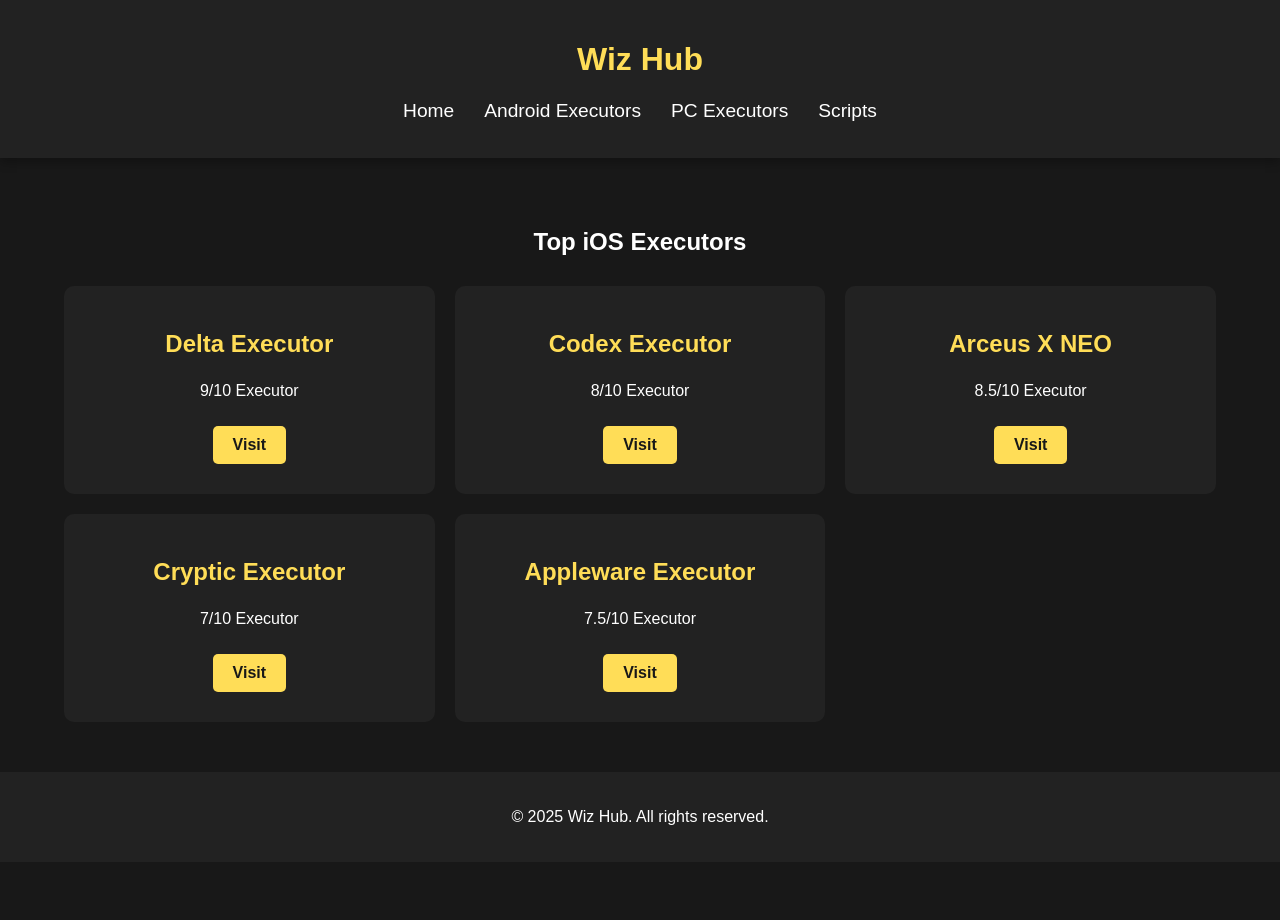
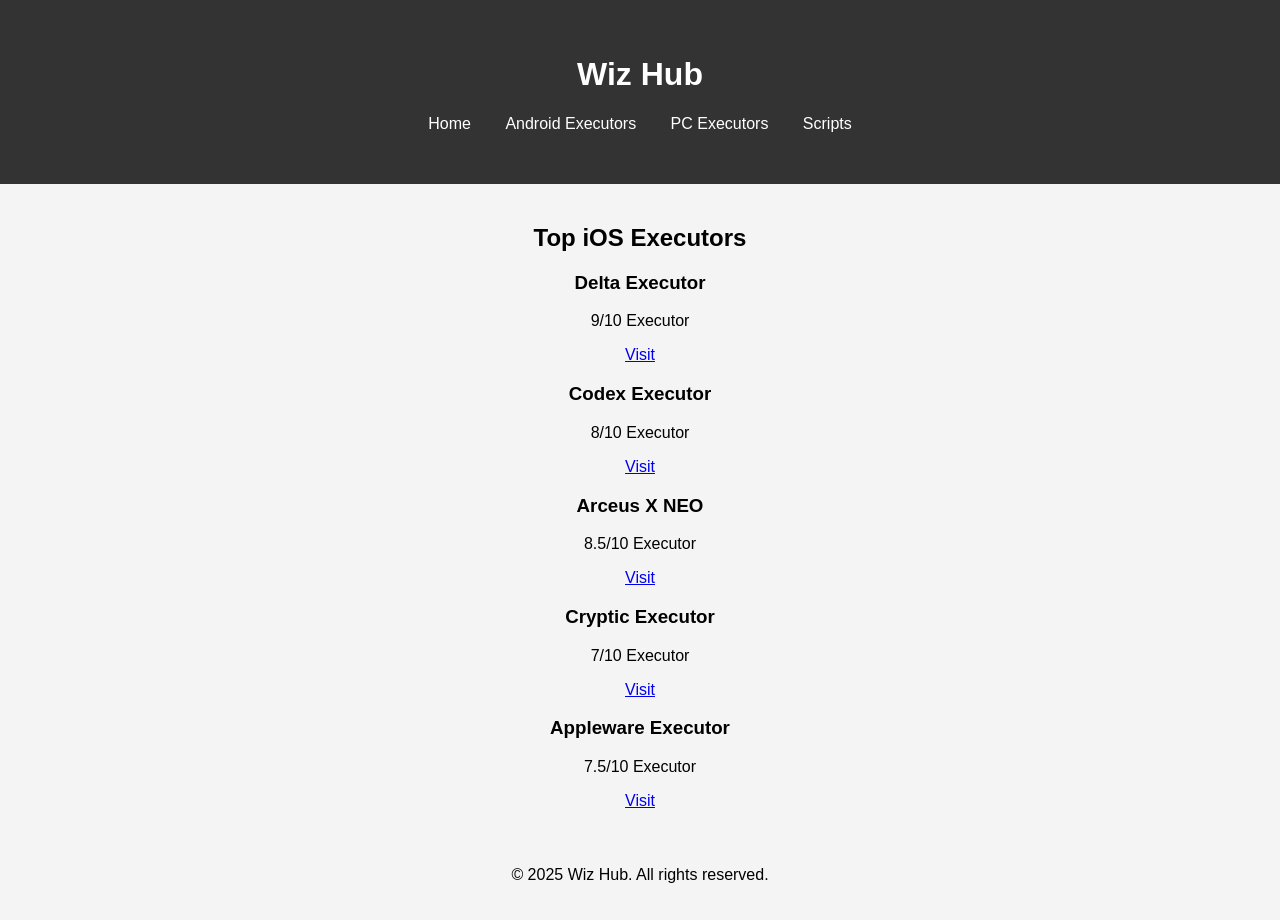
Before and after one commit to robloxwiz/robloxwiz.github.io, a plain HTML site: page ios.html in a window 1280 px wide. Before the commit the page ends 862 px from the top, so only its background shows below. Drawn offline with Linux system fonts and the light colour scheme.

Commit message:
Update styles.css

```diff
--- a/styles.css
+++ b/styles.css
@@ -1,148 +1,52 @@
 body {
-    font-family: 'Arial', sans-serif;
-    background-color: #181818;
-    color: #ffffff;
+    font-family: Arial, sans-serif;
     margin: 0;
     padding: 0;
+    background-color: #f4f4f4;
+    text-align: center;
 }
 
 .container {
-    width: 90%;
-    max-width: 1200px;
+    max-width: 900px;
     margin: auto;
+    padding: 20px;
 }
 
 header {
-    background-color: #222;
-    padding: 20px 0;
-    text-align: center;
-    box-shadow: 0 4px 10px rgba(0, 0, 0, 0.3);
-}
-
-header .logo h1 {
-    font-size: 2rem;
-    color: #ffdd57;
+    background-color: #333;
+    padding: 15px 0;
+    color: white;
 }
 
 nav ul {
     list-style: none;
-    display: flex;
-    justify-content: center;
-    gap: 30px;
     padding: 0;
 }
 
-nav ul li a {
-    color: #ffffff;
-    font-size: 1.2rem;
-    text-decoration: none;
-    transition: color 0.3s ease;
+nav ul li {
+    display: inline;
+    margin: 0 15px;
 }
 
-nav ul li a:hover {
-    color: #ffdd57;
-}
-.cta-buttons {
-    display: flex;
-    justify-content: center;
-    gap: 20px;
+nav ul li a {
+    color: white;
+    text-decoration: none;
 }
 
-.cta-buttons a {
-    padding: 15px 30px;
-    border-radius: 50px;
-    font-size: 1.1rem;
-    font-weight: 600;
-    text-decoration: none;
-    text-transform: uppercase;
-    transition: background-color 0.3s ease, transform 0.3s ease;
+.btn-primary, .btn-secondary {
+    padding: 10px 20px;
+    border: none;
+    cursor: pointer;
+    margin: 10px;
+    font-size: 16px;
 }
 
 .btn-primary {
-    background-color: #00d2ff;
+    background-color: #007bff;
     color: white;
 }
 
-.btn-primary:hover {
-    background-color: #1e90ff;
-    transform: translateY(-5px);
-}
-
 .btn-secondary {
-    background-color: #ff5f57;
+    background-color: #28a745;
     color: white;
 }
-
-.btn-secondary:hover {
-    background-color: #ff4040;
-    transform: translateY(-5px);
-}
-
-section {
-    padding: 50px 0;
-    text-align: center;
-}
-
-.executor-grid {
-    display: grid;
-    grid-template-columns: repeat(auto-fill, minmax(300px, 1fr));
-    gap: 20px;
-    margin-top: 30px;
-}
-
-.executor-card {
-    background-color: #222;
-    padding: 20px;
-    border-radius: 10px;
-    text-align: center;
-    transition: transform 0.3s ease;
-}
-
-.executor-card:hover {
-    transform: translateY(-5px);
-}
-
-.executor-card h3 {
-    color: #ffdd57;
-    font-size: 1.5rem;
-}
-
-.executor-card p {
-    font-size: 1rem;
-}
-
-.btn {
-    display: inline-block;
-    background-color: #ffdd57;
-    color: #181818;
-    padding: 10px 20px;
-    margin: 10px;
-    border-radius: 5px;
-    text-decoration: none;
-    font-weight: bold;
-}
-
-.btn:hover {
-    background-color: #ffc107;
-}
-
-.btn-download {
-    display: inline-block;
-    background-color: #00aaff;
-    color: white;
-    padding: 10px 20px;
-    margin: 10px;
-    border-radius: 5px;
-    text-decoration: none;
-    font-weight: bold;
-}
-
-.btn-download:hover {
-    background-color: #0088cc;
-}
-
-footer {
-    background-color: #222;
-    text-align: center;
-    padding: 20px 0;
-}
```
